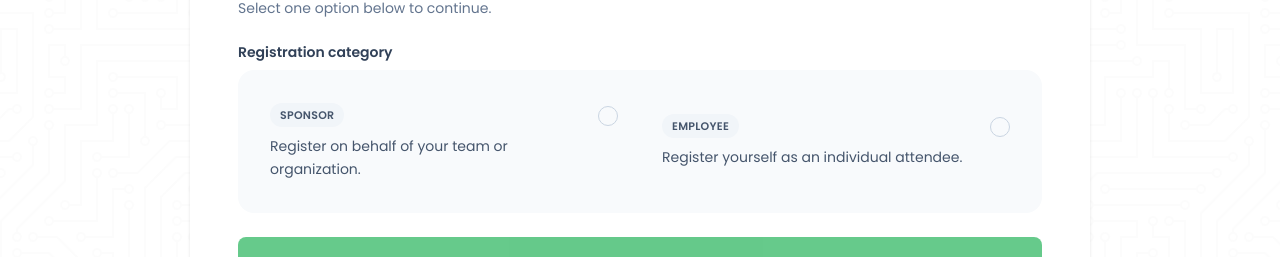
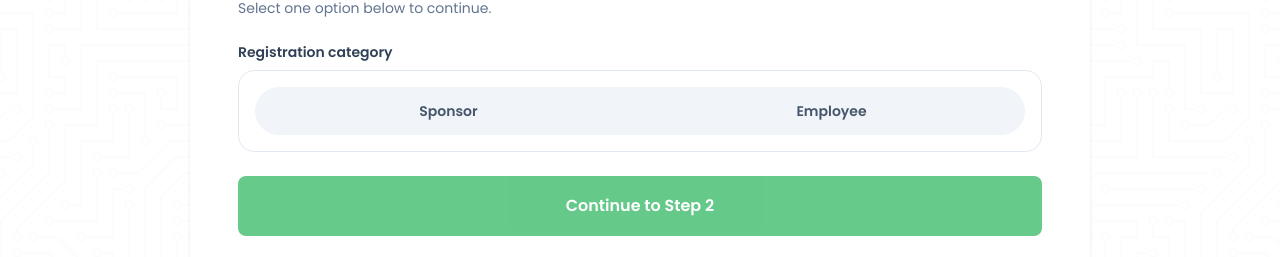
Before and after one commit to DevonSRE/ccisonfi, a Next.js app: page / in a window 1280 px wide. Shown: the part 532-789 px from the top of the page. Built offline with nearby package versions, Linux system fonts and the light colour scheme.

Commit message:
added steps

```diff
--- a/src/components/auth/RegisterStartStep.tsx
+++ b/src/components/auth/RegisterStartStep.tsx
@@ -60,8 +60,8 @@ export function RegisterStartStep() {
 
       <div className="space-y-2">
         <p className="text-sm font-semibold text-slate-700">Registration category</p>
-        <div className="rounded-2xl bg-slate-50 p-3 sm:p-4">
-          <div className="grid grid-cols-1 sm:grid-cols-2 gap-3">
+        <div className="rounded-2xl border border-slate-200 bg-white p-3 sm:p-4">
+          <div className="rounded-[180px] bg-slate-100 p-1 grid grid-cols-2 gap-1" role="tablist" aria-label="Registration category">
           {roleOptions.map((option) => {
             const isSelected = role === option.value;
 
@@ -76,36 +76,26 @@ export function RegisterStartStep() {
                   }
                   setInputError(null);
                 }}
-                className={`w-full rounded-xl p-4 text-left transition-all duration-200 cursor-pointer ${
+                className={`w-full rounded-[180px] px-3 py-2.5 text-sm font-semibold text-center transition-all duration-200 cursor-pointer ${
                   isSelected
-                    ? "bg-white shadow-sm ring-1 ring-green-600"
-                    : "bg-transparent hover:bg-white/80"
+                    ? "bg-green-600 text-white shadow-sm"
+                    : "bg-transparent text-slate-600 hover:text-slate-800"
                 }`}
+                role="tab"
+                aria-selected={isSelected}
                 aria-pressed={isSelected}
               >
-                <div className="flex items-start justify-between gap-3">
-                  <span>
-                    <span className="inline-flex items-center rounded-full bg-slate-100 px-2.5 py-1 text-[11px] font-semibold uppercase tracking-wide text-slate-600">
-                      {option.label}
-                    </span>
-                    <span className="block text-sm text-slate-600 mt-2 leading-relaxed">{option.description}</span>
-                  </span>
-                  <span
-                    className={`mt-1 h-5 w-5 rounded-full border flex items-center justify-center shrink-0 ${
-                      isSelected ? "border-green-600" : "border-slate-300"
-                    }`}
-                  >
-                    <span
-                      className={`h-2.5 w-2.5 rounded-full ${
-                        isSelected ? "bg-green-600" : "bg-transparent"
-                      }`}
-                    />
-                  </span>
-                </div>
+                {option.label}
               </button>
             );
           })}
           </div>
+
+          {role && (
+            <p className="text-xs text-slate-500 mt-3 px-1">
+              {roleOptions.find((option) => option.value === role)?.description}
+            </p>
+          )}
         </div>
       </div>
 
```
